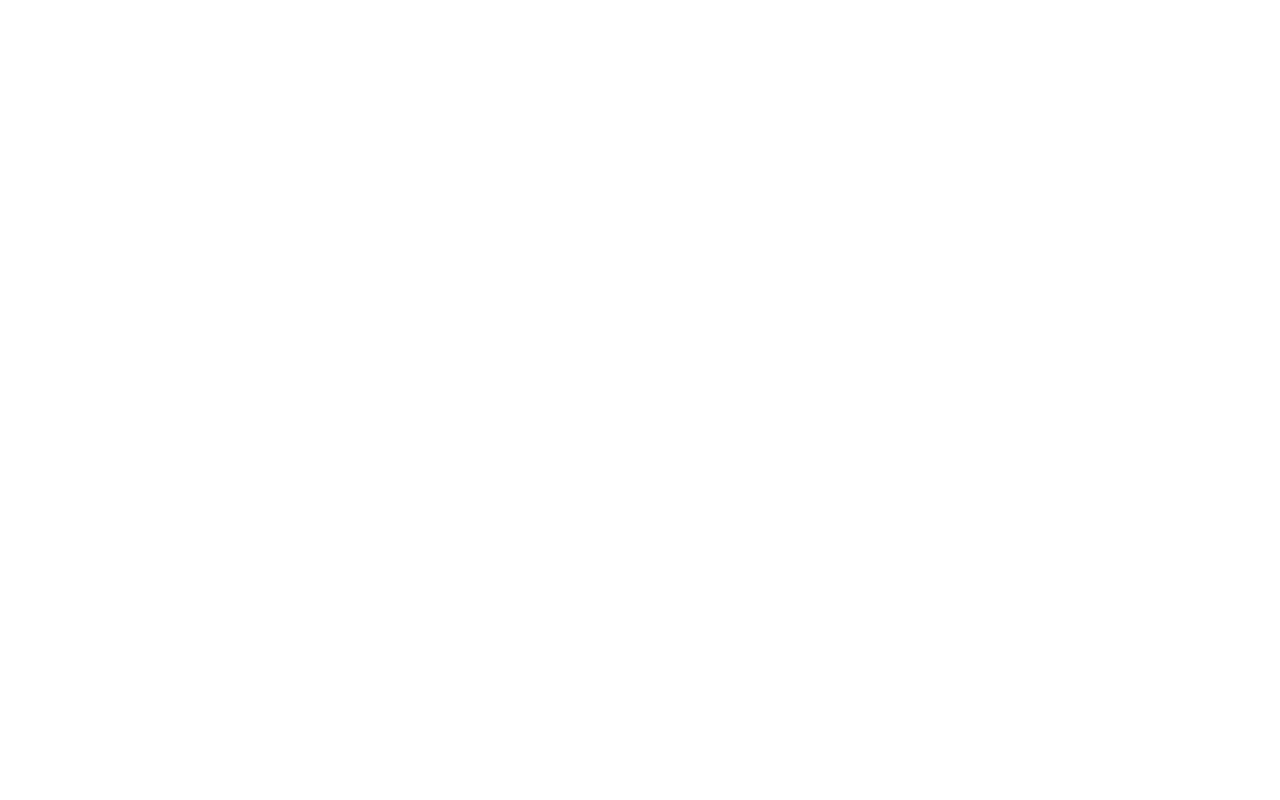
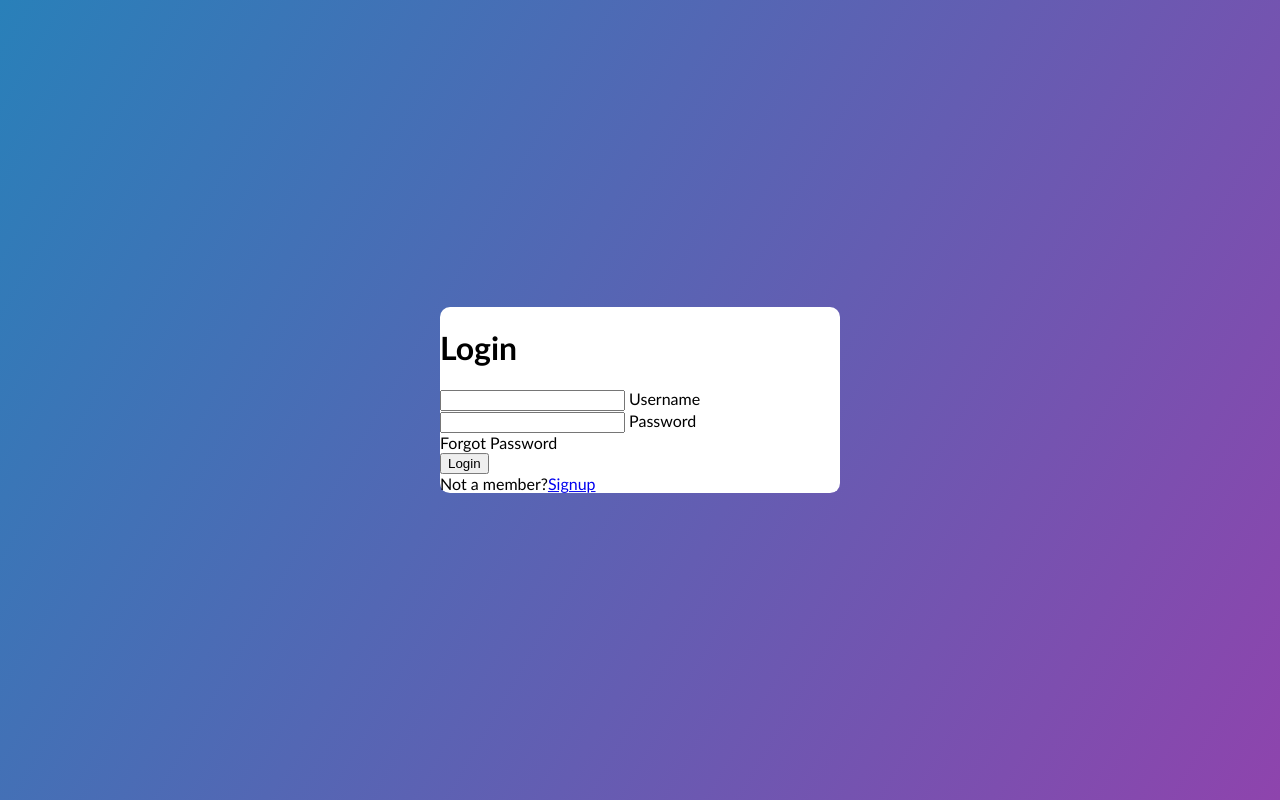
Before and after one commit to Sorna-094/loginnew, a plain HTML site: page index.html in a window 1280 px wide. Drawn offline with Linux system fonts and the light colour scheme.

Commit message:
2nd commit

```diff
--- a/index.html
+++ b/index.html
@@ -5,10 +5,30 @@
     <meta charset="UTF-8">
     <meta http-equiv="X-UA-Compatible" content="IE=edge">
     <meta name="viewport" content="width=device-width, initial-scale=1.0">
-    <title>Document</title>
+    <title>
+        Login form
+    </title>
+    <link rel="stylesheet" href="style.css">
 </head>
 
 <body>
+    <div class="center">
+        <h1>Login</h1>
+        <form method="post">
+            <div class="txt_field">
+                <input type="text" required>
+                <label>Username</label>
+            </div>
+            <div class="txt_field">
+                <input type="password" required>
+                <label>Password</label>
+            </div>
+            <div class="pass">Forgot Password</div>
+            <input type="submit" value="Login">
+            <div class="signup_link">Not a member?<a href="#">Signup</a></div>
+        </form>
+
+    </div>
 
 </body>
 
--- a/style.css
+++ b/style.css
@@ -0,0 +1,24 @@
+body {
+    margin: 0;
+    padding: 0;
+    font-family: 'Gill Sans', 'Gill Sans MT', Calibri, 'Trebuchet MS', sans-serif;
+    background: linear-gradient(120deg, #2980b9, #8e44ad);
+    height: 100vh;
+    overflow: hidden;
+}
+
+.center {
+    position: absolute;
+    top: 50%;
+    left: 50%;
+    transform: translate(-50%, -50%);
+    width: 400px;
+    background: white;
+    ;
+    border-radius: 10px;
+
+}
+
+.center h1 {
+    text-align:
+}
```
